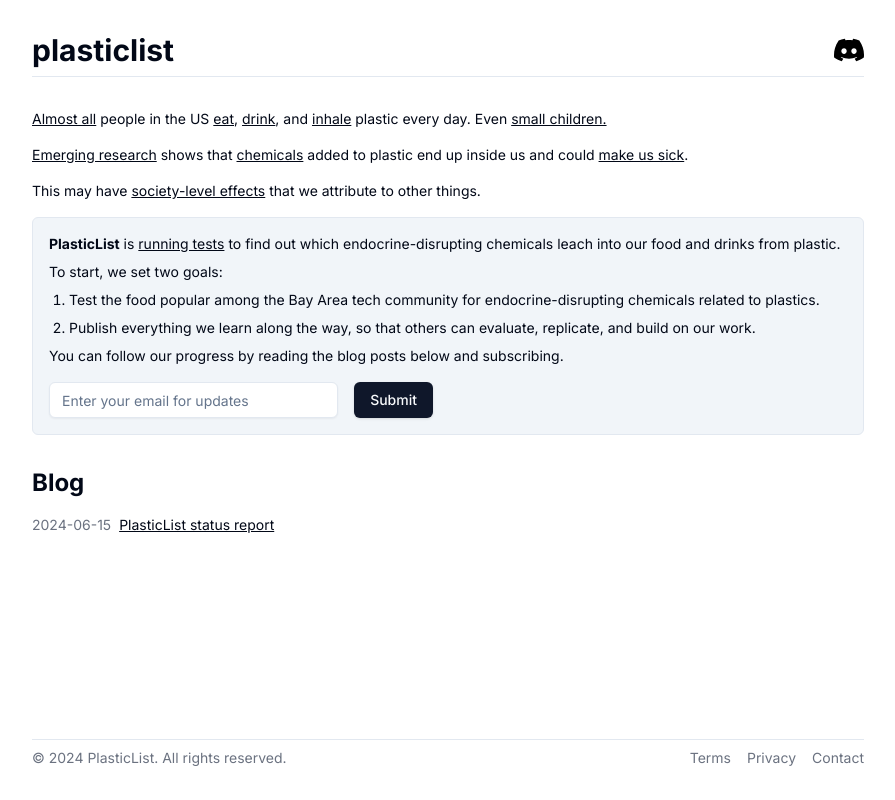
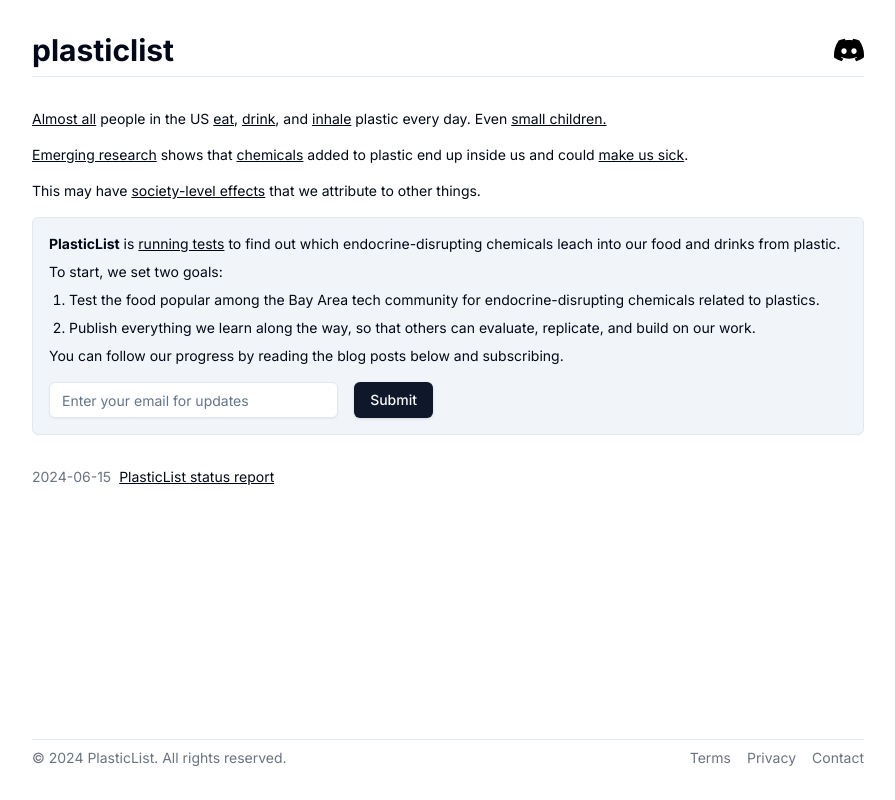
Before and after one commit to plasticlist/plasticlist-old, a Next.js app: page / in a window 1280 px wide. Shown: the whole page, without its empty margins (192-1087 px from the left). Built offline with nearby package versions, Linux system fonts and the light colour scheme; no server answers.

Commit message:
remove heading

```diff
--- a/src/components/blog-posts.tsx
+++ b/src/components/blog-posts.tsx
@@ -3,7 +3,6 @@
 export function BlogPosts() {
   return (
     <div className="flex flex-col gap-4">
-      <h2 className="text-2xl font-bold">Blog</h2>
       <div className="flex gap-2 items-baseline">
         <p className="text-gray-500">2024-06-15</p>
         <Link href="/blog/2weeks" className="underline">PlasticList status report</Link>
```
